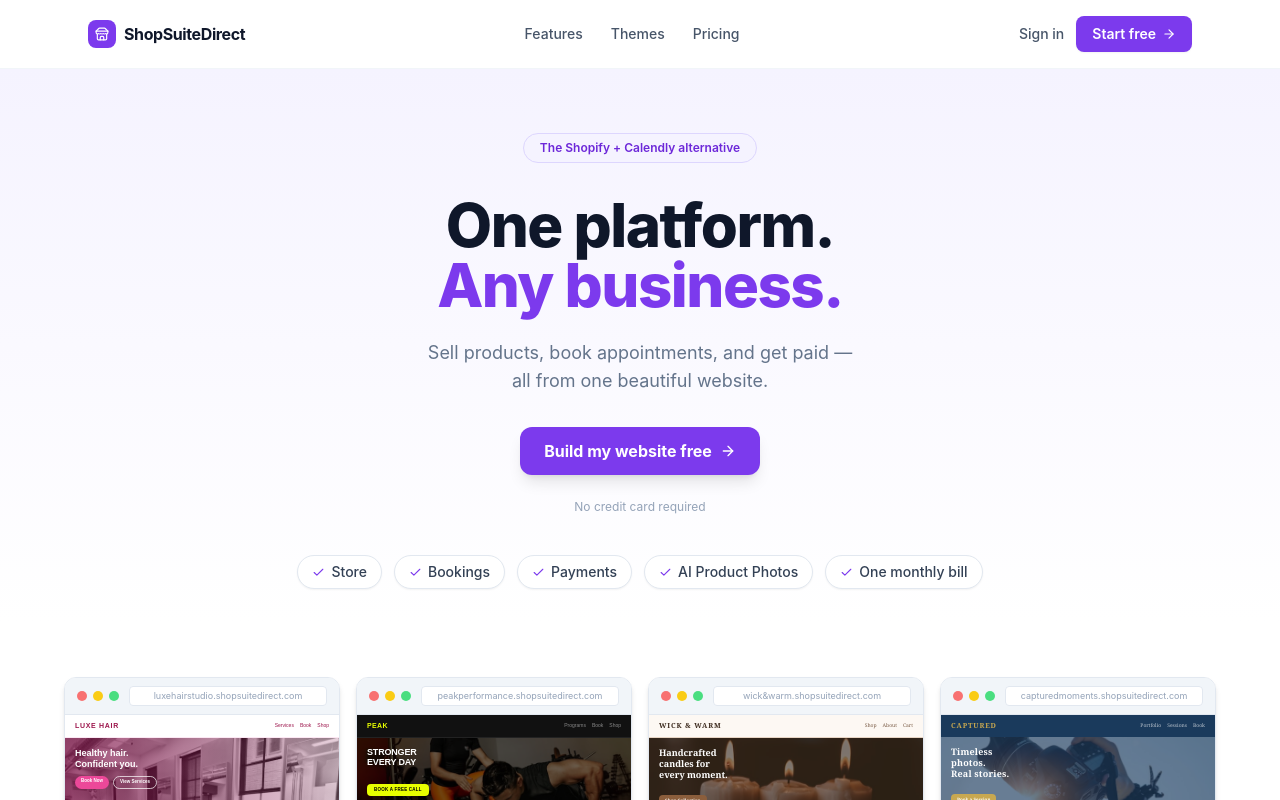
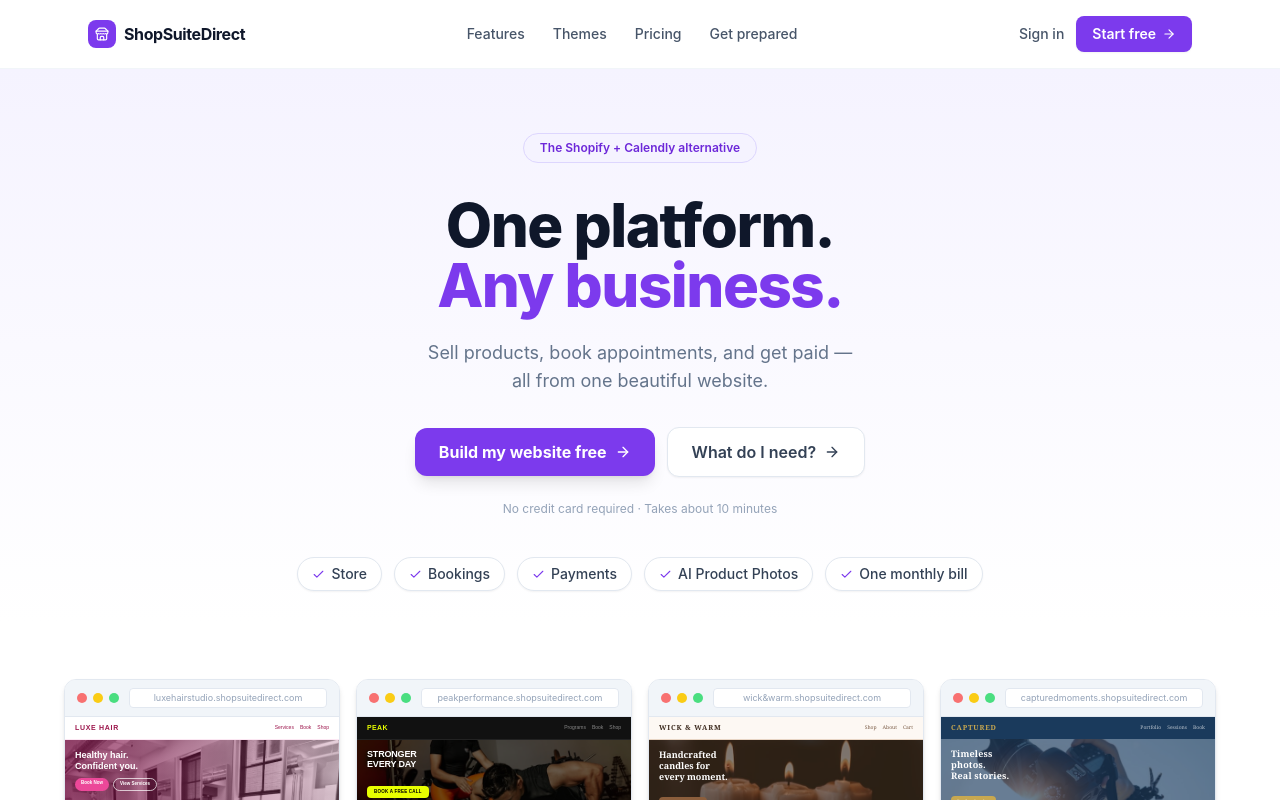
Before and after one commit to yoshayne/Onvicove, a React (Vite) app in the folder apps/client/: page / in a window 1280 px wide. Shown: the top 800 px of the page. Built offline with nearby package versions, Linux system fonts and the light colour scheme; no server answers; a web font is replaced by a local one.

Commit message:
Add /guide links to landing page nav and hero CTAs
Co-Authored-By: Claude Sonnet 4.6 <noreply@anthropic.com>
Claude-Session: https://claude.ai/code/session_01QQ4fwCUP6im9XYymiMKfmA

```diff
--- a/apps/client/src/marketing/Landing.tsx
+++ b/apps/client/src/marketing/Landing.tsx
@@ -270,6 +270,7 @@ export default function Landing() {
             <a href="#features" className="hover:text-slate-900 transition-colors">Features</a>
             <a href="#themes" className="hover:text-slate-900 transition-colors">Themes</a>
             <a href="#pricing" className="hover:text-slate-900 transition-colors">Pricing</a>
+            <Link to="/guide" className="hover:text-slate-900 transition-colors">Get prepared</Link>
           </nav>
           <div className="flex items-center gap-3">
             <Link to="/sign-in" className="text-sm font-medium text-slate-600 hover:text-slate-900 transition-colors">
@@ -308,8 +309,14 @@ export default function Landing() {
             >
               Build my website free <ArrowRight size={16} />
             </Link>
+            <Link
+              to="/guide"
+              className="inline-flex items-center gap-2 rounded-xl border border-slate-200 bg-white px-6 py-3 text-base font-semibold text-slate-700 shadow-sm hover:border-slate-300 hover:bg-slate-50 transition-colors"
+            >
+              What do I need? <ArrowRight size={16} />
+            </Link>
           </div>
-          <p className="text-xs text-slate-400 mb-10">No credit card required</p>
+          <p className="text-xs text-slate-400 mb-10">No credit card required · Takes about 10 minutes</p>
 
           {/* Feature pills */}
           <div className="flex flex-wrap items-center justify-center gap-3">
```
